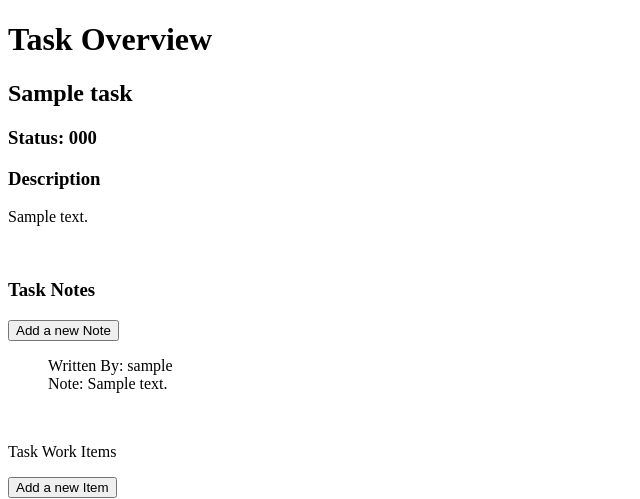
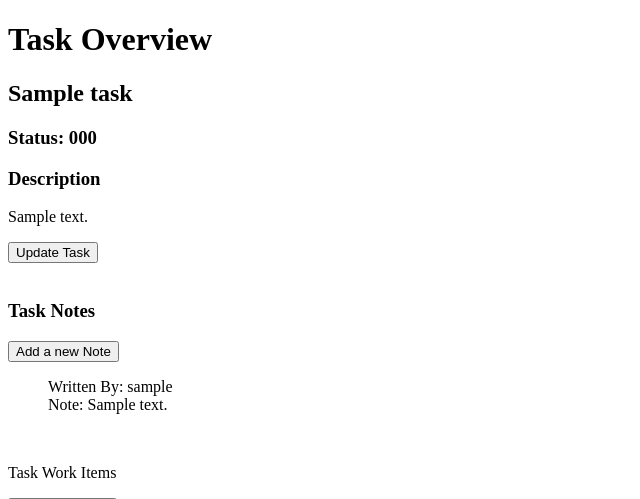
Before and after one commit to vapor05/projectTracker, a Flask app: a page that uses web/trackerApp/templates/tasks/overview.html in a window 1280 px wide. Shown: the top 499 px of the page, without its empty margins (0-640 px from the left). Run offline with Flask 2, Linux system fonts and the light colour scheme; a user stored in the database is signed in; tables that the repository leaves empty hold one stand-in row (values such as "Sample post").

Commit message:
Added edit functionality for projects, tasks, and items

```diff
--- a/web/trackerApp/tasks/views.py
+++ b/web/trackerApp/tasks/views.py
@@ -1,4 +1,4 @@
-from flask import render_template, Blueprint, redirect, url_for
+from flask import render_template, Blueprint, redirect, url_for, request
 from flask_login import login_required, current_user
 
 from trackerApp.models import Task, Project
@@ -21,9 +21,30 @@
 
         return redirect(url_for("projects.overview", title=project_title))
 
-    return render_template("tasks/add.html", form=form, project_title=project_title)
+    return render_template("tasks/add.html", form=form, project_title=project_title,
+        action="create")
 
 @tasks.route("/task_overview/<title>", methods=["GET", "POST"])
+@login_required
 def overview(title):
     task = Task.find_by_title(title, current_user.user_id)
     return render_template("tasks/overview.html", task=task)
+
+@tasks.route("/task/<title>/update", methods=["GET", "POST"])
+@login_required
+def update(title):
+    form = AddTaskForm()
+    form.submit.label.text = "Update"
+    task = Task.find_by_title(title, current_user.user_id)
+
+    if form.validate_on_submit():
+        task.title = form.title.data
+        task.description = form.description.data
+        task.save_to_db()
+        return redirect(url_for("projects.overview", title=task.project.title))
+    elif request.method == "GET":
+        form.title.data = title
+        form.description.data = task.description
+
+    return render_template("tasks/add.html", form=form, project_title=task.project.title,
+        action="update")
--- a/web/trackerApp/templates/items/add.html
+++ b/web/trackerApp/templates/items/add.html
@@ -2,7 +2,11 @@
 {% block content %}
 
 <div>
-    <h1>Fill in the below form to add an item to the task {{ task_title }}</h1>
+    {% if action == 'create' %}
+        <h1>Fill in the below form to add an item to the task {{ task_title }}</h1>
+    {% elif action == 'update' %}
+        <h1>Update this Item</h1>
+    {% endif %}
     <br>
     <form method="POST">
         {{ form.hidden_tag() }}
--- a/web/trackerApp/templates/items/overview.html
+++ b/web/trackerApp/templates/items/overview.html
@@ -7,6 +7,9 @@
     <h3>Status: {{ item.status.status_code }}</h3>
     <h3>Description</h3>
     <p>{{ item.description }}</p>
+    <form action="{{ url_for('items.update',title=item.title) }}" method="GET">
+        <input type="submit" value="Update Item">
+    </form>
     <br>
     <h3>Item Notes</h3>
     <form action="{{ url_for('comments.add_item_comment', item_title=item.title) }}" method="GET">
--- a/web/trackerApp/templates/projects/create.html
+++ b/web/trackerApp/templates/projects/create.html
@@ -2,7 +2,11 @@
 {% block content %}
 
 <div>
-    <h1>Fill in the below form to start a new project</h1>
+    {% if action == 'create' %}
+        <h1>Fill in the below form to start a new Project</h1>
+    {% elif action == 'update' %}
+        <h1>Update this Project</h1>
+    {% endif %}
     <br>
     <form method="POST">
         {{ form.hidden_tag() }}
--- a/web/trackerApp/templates/projects/overview.html
+++ b/web/trackerApp/templates/projects/overview.html
@@ -7,6 +7,9 @@
     <h3>Status: {{ project.status.status_code }}</h3>
     <h3>Project Description:</h3>
     <p>{{ project.description }}</p>
+    <form action="{{ url_for('projects.update',title=project.title) }}" method="GET">
+        <input type="submit" value="Update Project">
+    </form>
     <br>
     <h3>Project Notes</h3>
     <form action="{{ url_for('comments.add_project_comment', project_title=project.title) }}" method="GET">
--- a/web/trackerApp/templates/tasks/add.html
+++ b/web/trackerApp/templates/tasks/add.html
@@ -2,7 +2,11 @@
 {% block content %}
 
 <div>
-    <h1>Fill in the below form to add a task to the project {{ project_title }}</h1>
+    {% if action == 'create' %}
+        <h1>Fill in the below form to add a task to the project {{ project_title }}</h1>
+    {% elif action == 'update' %}
+        <h1>Update this Task</h1>
+    {% endif %}
     <br>
     <form method="POST">
         {{ form.hidden_tag() }}
--- a/web/trackerApp/templates/tasks/overview.html
+++ b/web/trackerApp/templates/tasks/overview.html
@@ -7,6 +7,9 @@
     <h3>Status: {{ task.status.status_code }}</h3>
     <h3>Description</h3>
     <p>{{ task.description }}</p>
+    <form action="{{ url_for('tasks.update',title=task.title) }}" method="GET">
+        <input type="submit" value="Update Task">
+    </form>
     <br>
     <h3>Task Notes</h3>
     <form action="{{ url_for('comments.add_task_comment', task_title=task.title) }}" method="GET">
```
Also changed, not shown: web/trackerApp/items/views.py (+22 -2 lines), web/trackerApp/projects/views.py (+20 -2 lines).
